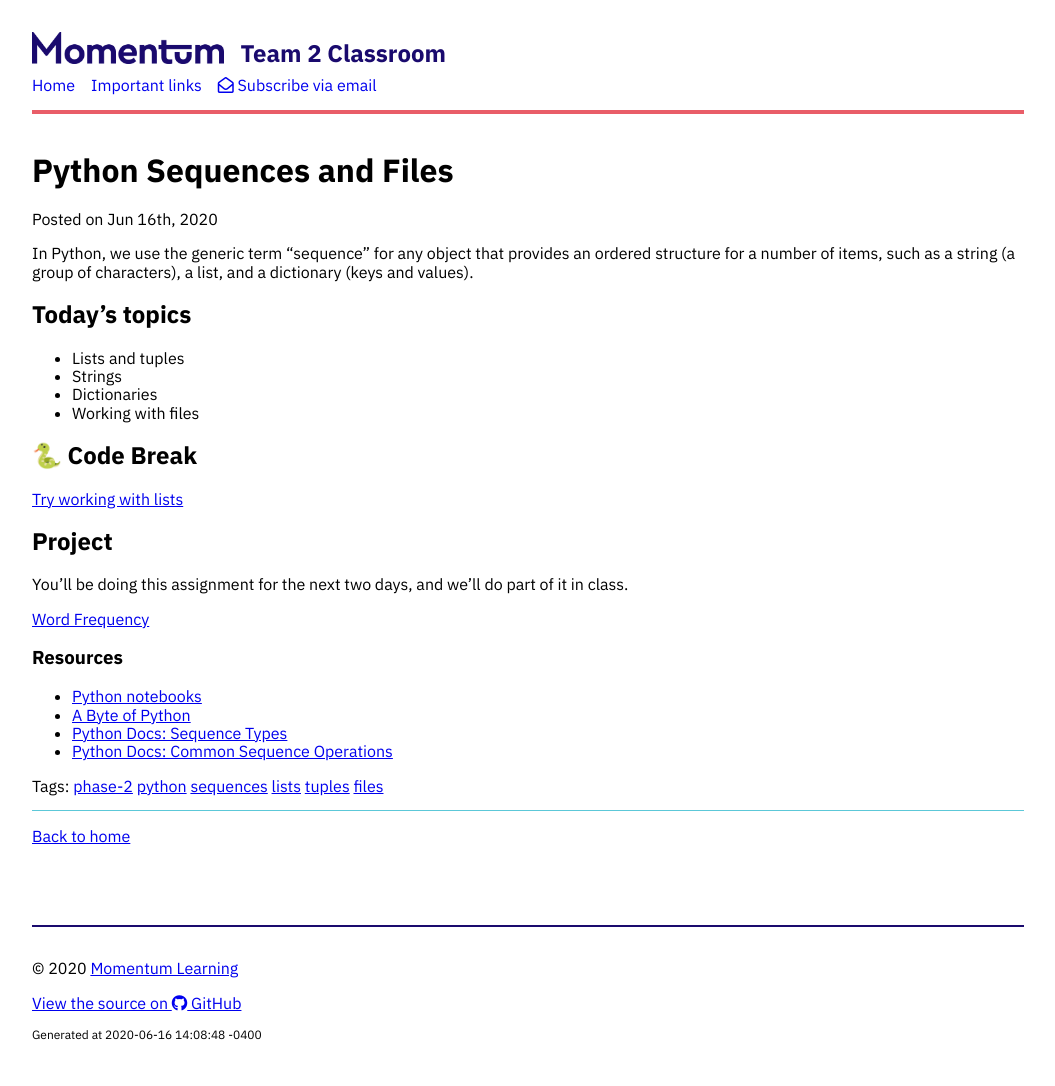
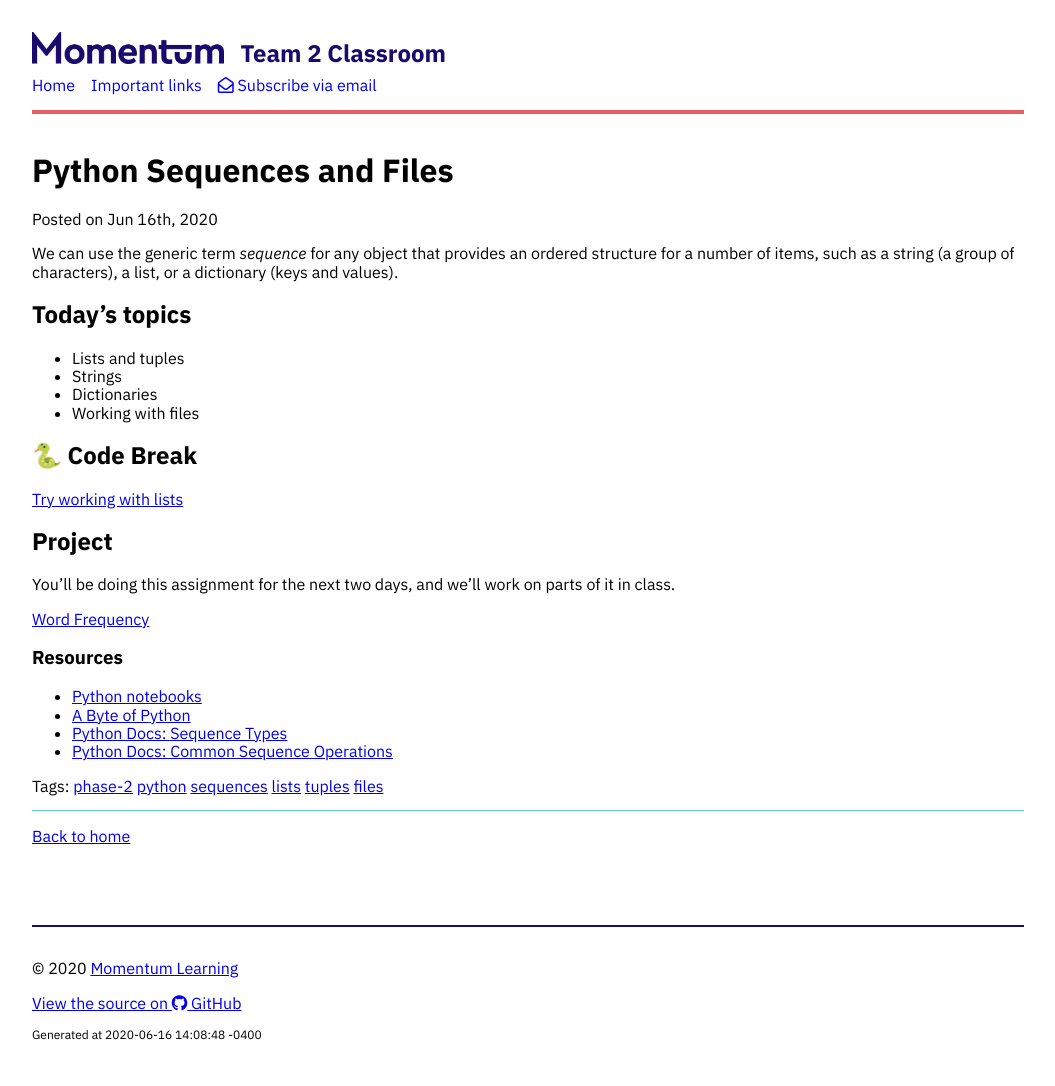
Before and after one commit to momentum-team-3/momentum-team-3.github.io, a Jekyll site: the page built from _posts/2020-06-16-py-files-and-sequences.md, in a window 1280 px wide. Shown: the whole page, without its empty margins (112-1167 px from the left). Built offline with Jekyll 4.4.1, drawn with Linux system fonts in a browser that asks for light colours; nearby versions of some CDN libraries.

Commit message:
Small edits

```diff
--- a/_posts/2020-06-16-py-files-and-sequences.md
+++ b/_posts/2020-06-16-py-files-and-sequences.md
@@ -4,7 +4,7 @@ title: Python Sequences and Files
 tags: phase-2 python sequences lists tuples files
 ---
 
-In Python, we use the generic term "sequence" for any object that provides an ordered structure for a number of items, such as a string (a group of characters), a list, and a dictionary (keys and values).
+We can use the generic term _sequence_ for any object that provides an ordered structure for a number of items, such as a string (a group of characters), a list, or a dictionary (keys and values).
 
 ## Today's topics
 
@@ -19,7 +19,7 @@ In Python, we use the generic term "sequence" for any object that provides an or
 
 ## Project
 
-You'll be doing this assignment for the next two days, and we'll do part of it in class.
+You'll be doing this assignment for the next two days, and we'll work on parts of it in class.
 
 [Word Frequency](https://classroom.github.com/a/JV8OUl5m)
 
```
